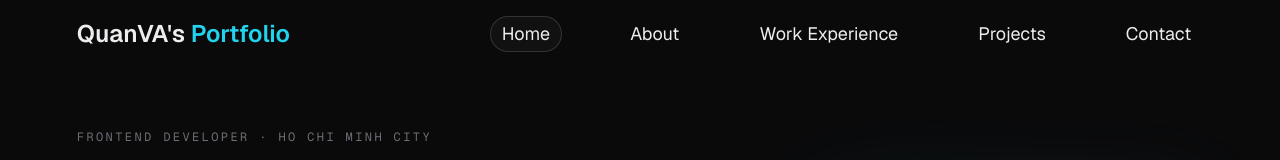
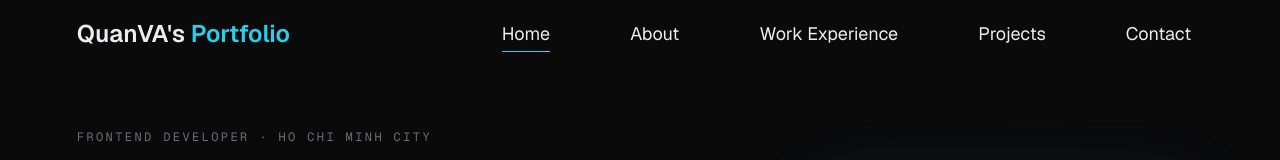
Before and after one commit to quanva2003/portfolio, a React (Vite) app: page / in a window 1280 px wide. Shown: the top 160 px of the page. Built offline with nearby package versions, Linux system fonts and the light colour scheme.

Commit message:
refactor(nav): replace active pill with subtle underline indicator
Active pill bg was too visually dominant. Replace full inset background
with a 1px accent-colored line at the bottom of the nav item — present
but quiet, editorial feel.

```diff
--- a/src/components/layout/Header.tsx
+++ b/src/components/layout/Header.tsx
@@ -91,7 +91,7 @@ const Header = () => {
                   {isActive && (
                     <motion.span
                       layoutId="nav-indicator"
-                      className="absolute inset-0 rounded-full bg-bg-glass border border-border-strong -z-10"
+                      className="absolute inset-x-3 bottom-0 h-px bg-accent"
                       transition={{ type: 'spring', stiffness: 350, damping: 30 }}
                     />
                   )}
```
